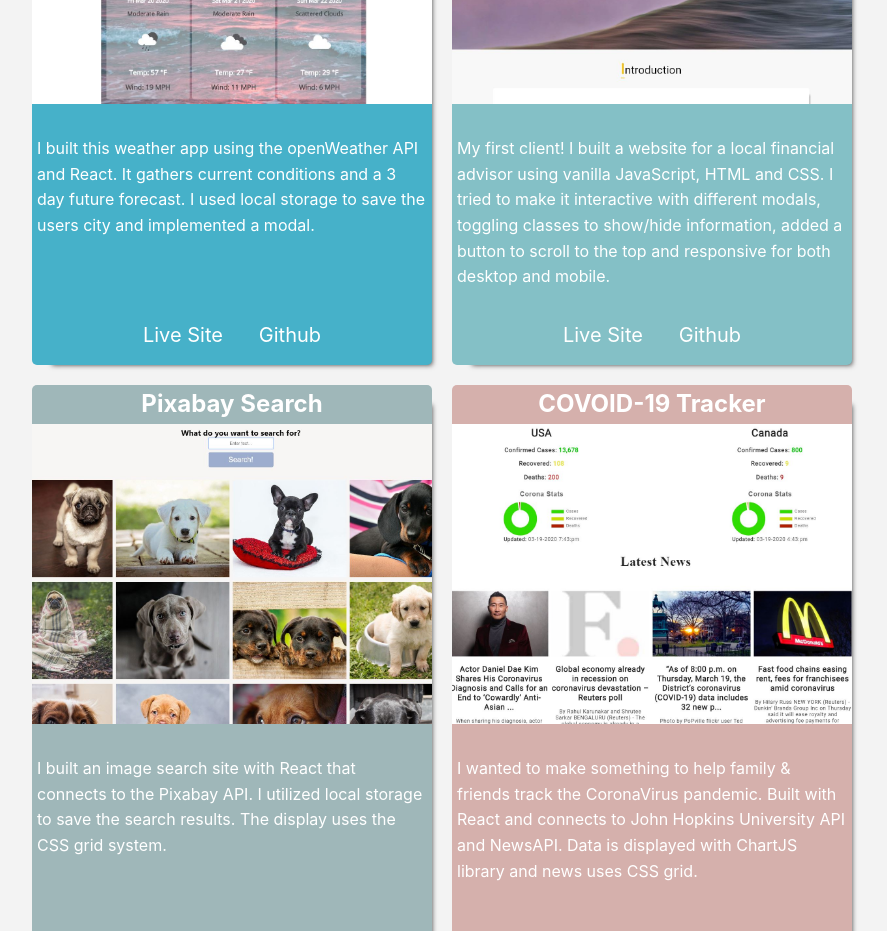
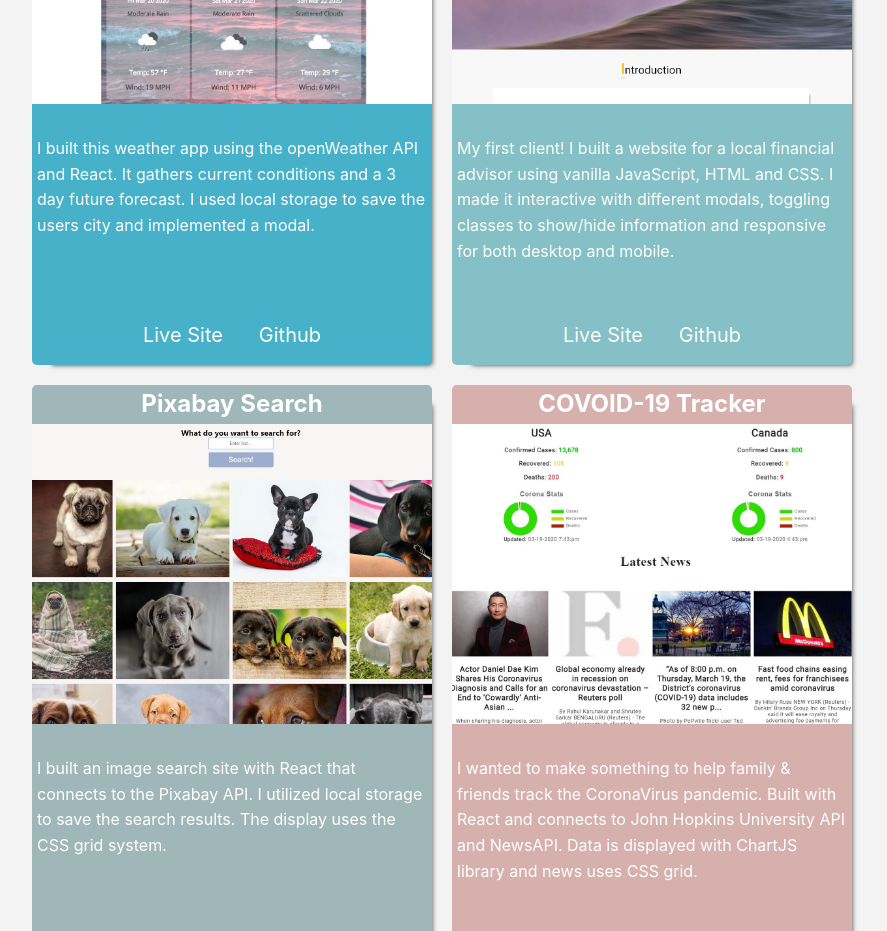
Before and after one commit to jessejamescanada/PortfolioSite, a React (Create React App) app: page / in a window 1280 px wide. Shown: the part 980-1911 px from the top of the page, without its empty margins (198-1085 px from the left). Built offline with nearby package versions, Linux system fonts and the light colour scheme.

Commit message:
changed aspire description

```diff
--- a/src/components/Projects.js
+++ b/src/components/Projects.js
@@ -33,7 +33,7 @@
                 title: "Aspire Finance",
                 mainLink: "https://gallant-goldstine-e17e08.netlify.com/",
                 image: aspire,
-                paragraph: 'My first client! I built a website for a local financial advisor using vanilla JavaScript, HTML and CSS. I tried to make it interactive with different modals, toggling classes to show/hide information, added a button to scroll to the top and responsive for both desktop and mobile.',
+                paragraph: 'My first client! I built a website for a local financial advisor using vanilla JavaScript, HTML and CSS. I made it interactive with different modals, toggling classes to show/hide information and responsive for both desktop and mobile.',
                 webLink: "https://gallant-goldstine-e17e08.netlify.com/",
                 link1: "Live Site",
                 github: 'https://github.com/jessejamescanada/AspireFinance',
```
